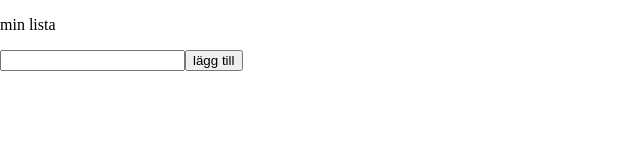
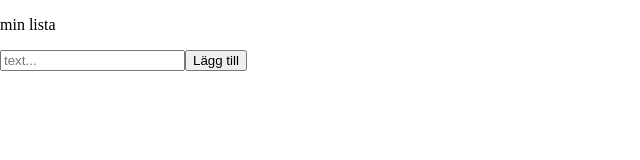
Before and after one commit to AngelicaSjodin/to-do-list-react, a React (Vite) app: page / in a window 1280 px wide. Shown: the top 160 px of the page, without its empty margins (0-640 px from the left). Built offline with nearby package versions, Linux system fonts and the light colour scheme.

Commit message:
make components

```diff
--- a/src/App.tsx
+++ b/src/App.tsx
@@ -1,23 +1,20 @@
 import './App.css';
 import {useState} from 'react';
-import { TodoItem } from "./components/props.tsx";
+import { TodoItem } from "./components/todoitem.tsx";
 import { Remove } from "./components/remove.tsx";
-import { addButton } from "./components/addButton.tsx";
+import { InputAndButton } from './components/addButton.tsx';
 
 
 
 function App() {
-  const [input,setInput]=useState('');
   const[list,setList]=useState<TodoItem[]>([]);
 
   const addToList=(text:string)=>{
-    if (text.trim() === '') return;
     const newTodo: TodoItem={
       id: Date.now(),
       text,
     };
     setList([...list,newTodo]);
-    setInput('');
   }
 
   const removeTodo=(id:number)=>{
@@ -29,8 +26,7 @@ function App() {
 
       <div>
         <p>min lista</p>
-        <input type="text" value={input} onChange={e=> setInput(e.target.value)} />
-        <button onClick={()=> addToList(input)}>lägg till</button>
+        <InputAndButton addToList={addToList} />
       </div>
       <ul>
         {list.map(todo=>(
--- a/src/components/addButton.tsx
+++ b/src/components/addButton.tsx
@@ -1,2 +1,23 @@
-import { TodoItem } from "./props";
 import {useState} from 'react';
+
+
+interface AddTodoProps {
+    addToList: (text:string) => void;
+}
+
+export const InputAndButton: React.FC<AddTodoProps> = ({addToList}) =>{
+    const [input,setInput] =useState('');
+
+    const add =()=> {
+        if (input.trim() === '') return;
+        addToList(input);
+        setInput('');
+    };
+
+    return(
+        <div>
+            <input type="text" value={input} onChange={e=>setInput(e.target.value)} placeholder="text..."></input>
+            <button onClick={add}>Lägg till</button>
+        </div>
+    )
+}
--- a/src/components/remove.tsx
+++ b/src/components/remove.tsx
@@ -1,5 +1,9 @@
-import { Prop } from "./props"
+import { TodoItem } from "./todoitem"
 
+export type Prop = {
+    todo: TodoItem;
+    remove: (id:number)=>void; //kom ihåg void betyder no return value
+};
 
 export const Remove:React.FC<Prop>=(props) => {
 
--- /dev/null
+++ b/src/components/todoitem.tsx
@@ -0,0 +1,9 @@
+interface todoitemProps{
+    id:number;
+    text:string;
+}
+
+export type TodoItem={
+    id:number;
+    text:string;
+};
```
Also changed, not shown: src/components/props.tsx (deleted, +0 -9 lines).
